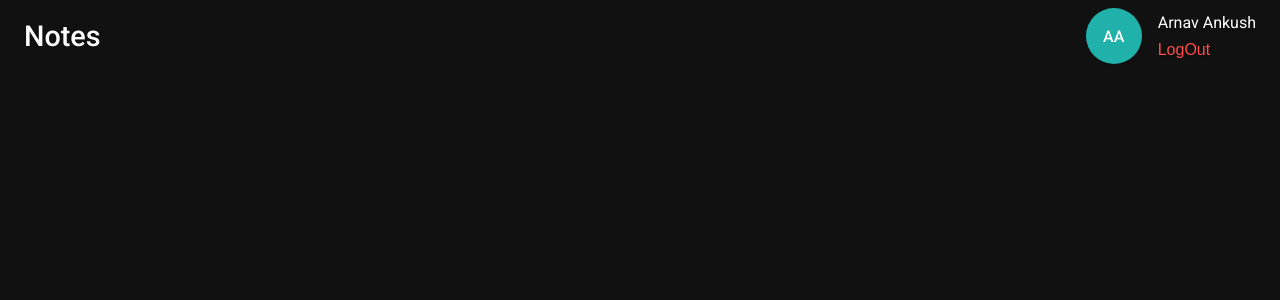
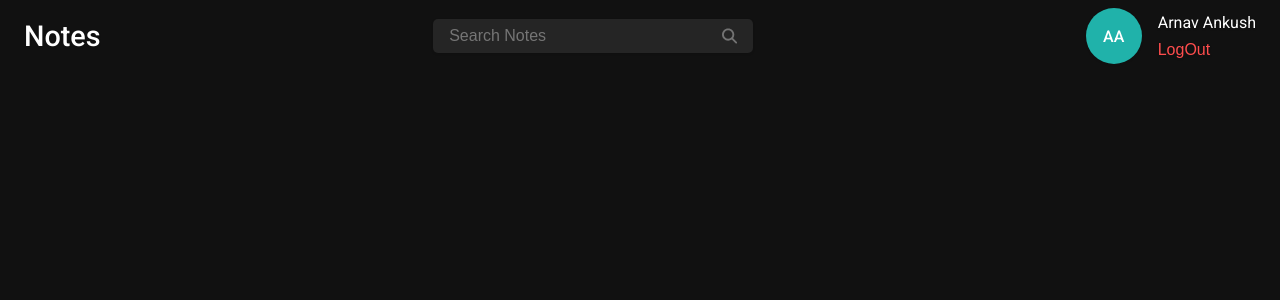
Before and after one commit to ArnavAnkush/Notes-APP, a React (Vite) app in the folder frontend/notes-app/: page /dashboard in a window 1280 px wide. Shown: the top 300 px of the page. Built offline with nearby package versions, Linux system fonts and the light colour scheme.

Commit message:
searchbar component

```diff
--- /dev/null
+++ b/frontend/notes-app/src/components/Input/SearchBar/SearchBar.jsx
@@ -0,0 +1,23 @@
+import React from "react";
+import "./Searchbar.scss";
+import { FaMagnifyingGlass } from "react-icons/fa6";
+import { IoMdClose } from "react-icons/io";
+
+const SearchBar = ({ value, onChange, handleSearch, onClearSearch }) => {
+  return (
+    <div className="searchbar">
+      <input
+        type="text"
+        placeholder="Search Notes"
+        value={value}
+        onChange={onChange}
+      />
+
+      {value && <IoMdClose className="close" onClick={onClearSearch} />}
+
+      <FaMagnifyingGlass className="search-icon" onClick={handleSearch} />
+    </div>
+  );
+};
+
+export default SearchBar;
--- /dev/null
+++ b/frontend/notes-app/src/components/Input/SearchBar/Searchbar.scss
@@ -0,0 +1,45 @@
+$primary: #0f0f0f;
+$sec: #181818;
+$tri: #252525;
+$blue: #0174dc;
+$text-gray: #0f0f0f;
+$text-lgt-gray: #737373;
+
+.searchbar {
+  width: 20rem;
+  display: flex;
+  align-items: center;
+  padding: 0.5rem 1rem;
+  border-radius: 5px;
+  background-color: $tri;
+}
+
+input {
+  width: 100%;
+  font-size: 1rem;
+  background-color: transparent;
+  color: white;
+  outline: none;
+  //   text-align: center;
+  border: none;
+}
+
+.close {
+  font-size: 1.5rem;
+  cursor: pointer;
+  color: $text-lgt-gray;
+  margin-right: 12px;
+
+  &:hover {
+    color: white;
+  }
+}
+
+.search-icon {
+  cursor: pointer;
+  color: $text-lgt-gray;
+
+  &:hover {
+    color: white;
+  }
+}
--- a/frontend/notes-app/src/components/Navbar/Navbar.jsx
+++ b/frontend/notes-app/src/components/Navbar/Navbar.jsx
@@ -1,18 +1,33 @@
-import React from "react";
+import React, { useState } from "react";
 import "./Navbar.scss";
 import ProfileInfo from "../Cards/ProfileInfo";
 import { useNavigate } from "react-router-dom";
+import SearchBar from "../Input/SearchBar/SearchBar";
 
 const Navbar = () => {
+  const [searchQuery, setSearchQuery] = useState("");
   const navigate = useNavigate;
 
   const onLogout = () => {
     navigate("/login");
   };
+
+  const handleSearch = () => {};
+  const onClearSearch = () => {
+    setSearchQuery("");
+  };
   return (
     <div className="nav-container">
       <h2>Notes</h2>
 
+      <SearchBar
+        value={searchQuery}
+        onChange={({ target }) => {
+          setSearchQuery(target.value);
+        }}
+        handleSearch={handleSearch}
+        onClearSearch={onClearSearch}
+      />
       <ProfileInfo onLogout={onLogout} />
     </div>
   );
```
